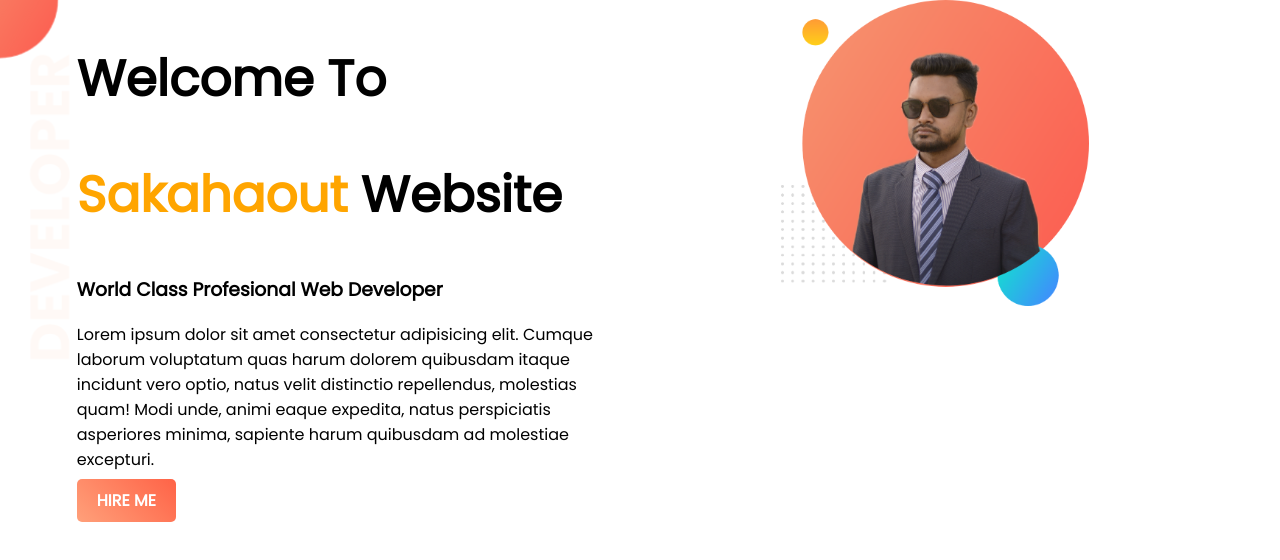
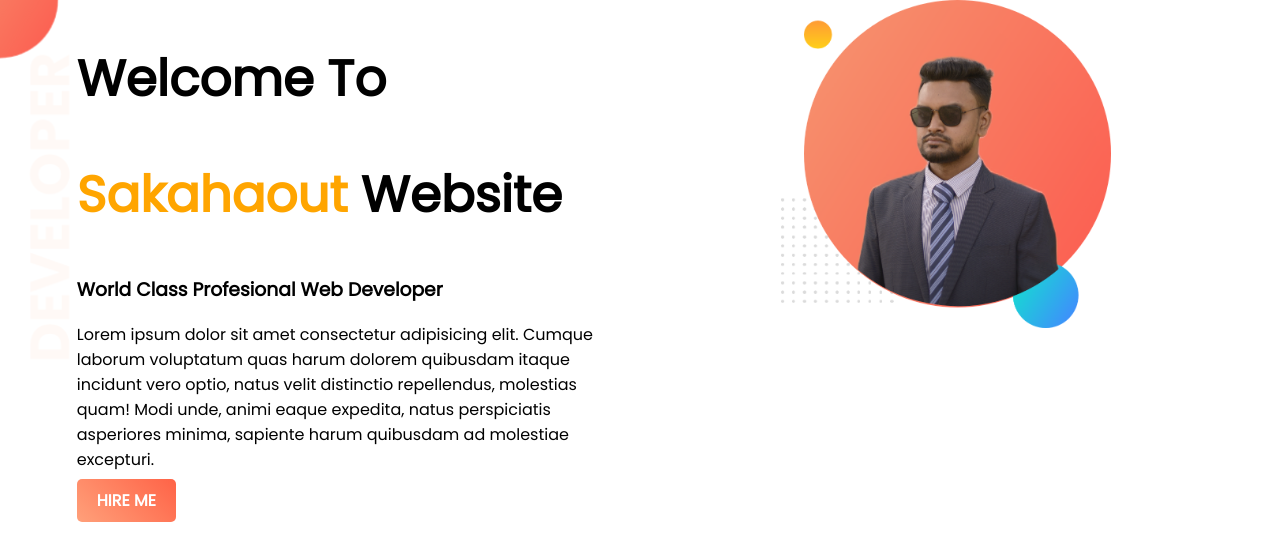
Before and after one commit to sakahaout/web-portfolio, a plain HTML site: page index.html in a window 1280 px wide. Drawn offline with Linux system fonts and the light colour scheme.

Commit message:
first image resize

```diff
--- a/style.css
+++ b/style.css
@@ -19,7 +19,7 @@ h1{
 }
 
 .half-width img{
-    width: 56%;
+    width: 60%;
     margin-left: 14%;
 }
 
```
